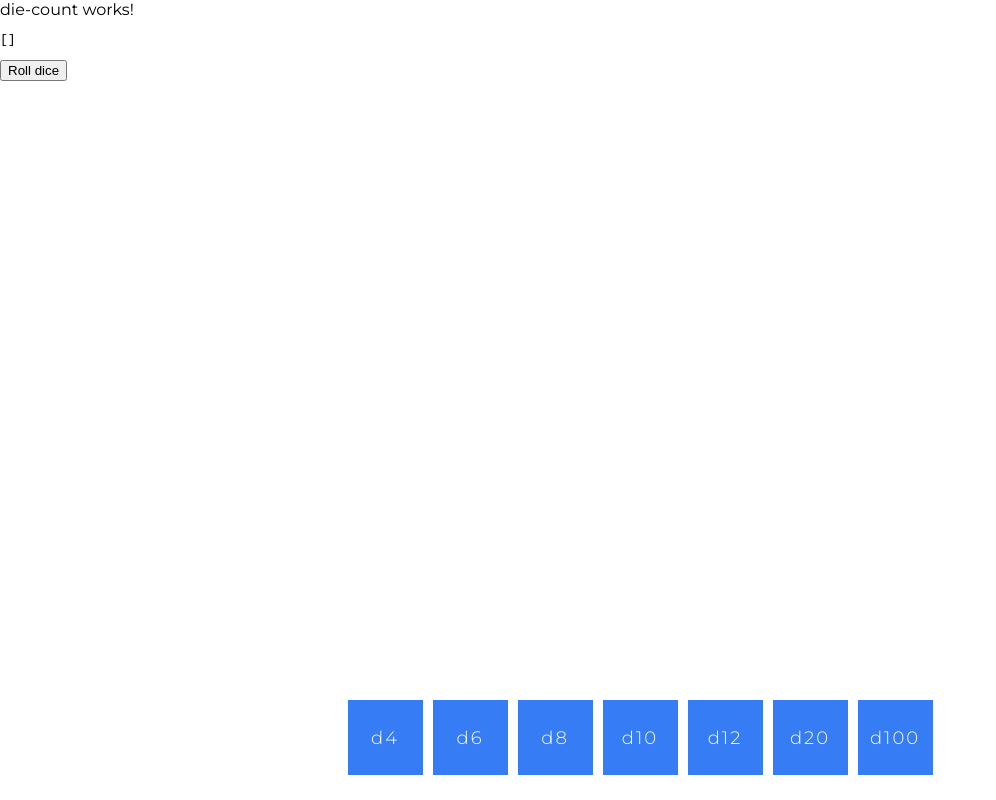
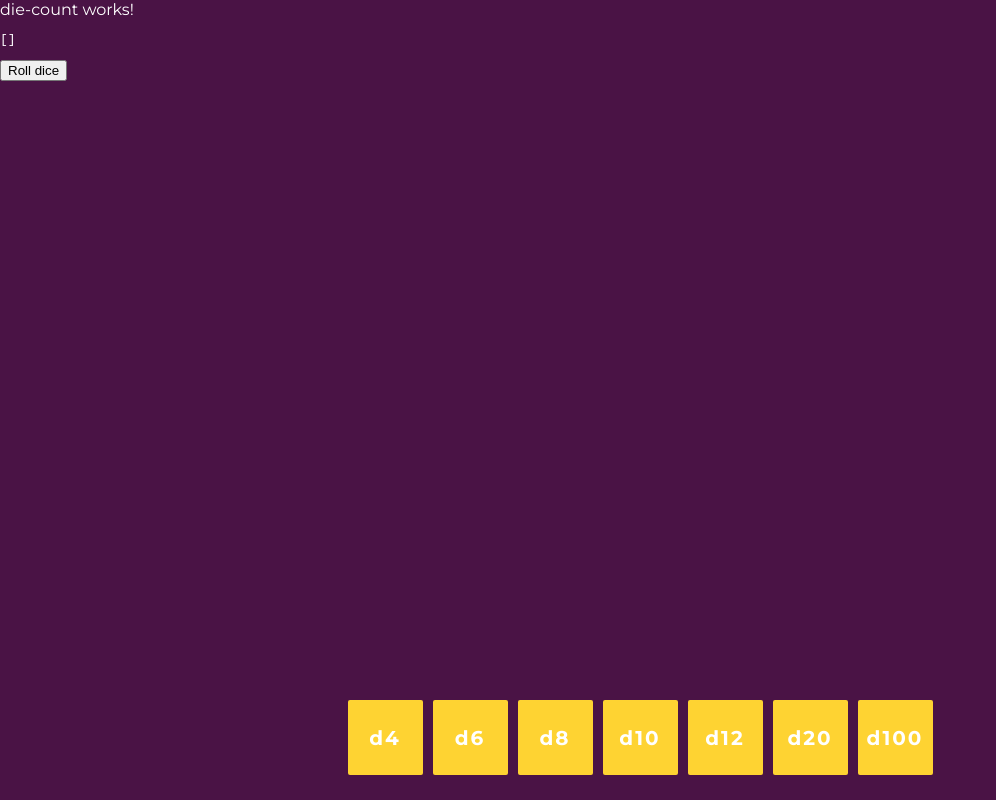
Before and after one commit to BrentWMiller/diceroller, an Angular app: page / in a window 1280 px wide. Shown: the whole page, without its empty margins (0-996 px from the left). Built offline with nearby package versions, Linux system fonts and the light colour scheme.

Commit message:
Updates die component styles and base styles

```diff
--- a/src/app/dice-roller/die/die.component.scss
+++ b/src/app/dice-roller/die/die.component.scss
@@ -1,3 +1,5 @@
+@import '../../../styles/variables';
+
 .die {
 	display: flex;
 	justify-content: center;
@@ -7,22 +9,23 @@
 	height: 75px;
 	margin: 5px 5px 25px;
 	font-weight: 300;
-	font-size: 18px;
+	font-size: 20px;
 	letter-spacing: 2px;
-	color: #fff;
-	background-color: #357CF5;
-	transition: background-color 0.25s;
+	font-weight: 700;
+	color: $color-text;
+	background-color: $color-primary;
+	border-radius: 2px;
+	transform: translate3d(0, 0, 0);
+	transition: background-color 0.25s, transform 0.5s;
 
 	&:hover {
 		cursor: pointer;
-		background-color: adjust-hue(#357CF5, 20deg);
+		background-color: $color-accent;
+		transform: translate3d(0, -10px, 0);
 	}
 
 	&--selected {
-		background-color: adjust-hue(#357CF5, 60deg);
-
-		&:hover {
-			background-color: adjust-hue(#357CF5, 40deg);
-		}
+		background-color: $color-accent;
+		transform: translate3d(0, -20px, 0);
 	}
 }
--- a/src/styles.scss
+++ b/src/styles.scss
@@ -1,7 +1,11 @@
 /* You can add global styles to this file, and also import other style files */
+
+@import './styles/variables';
 
 html, body {
 	min-height: 100vh;
 	margin: 0;
 	font-family: 'Montserrat', sans-serif;
+	background-color: #4A1345;
+	color: #fff;
 }
```
